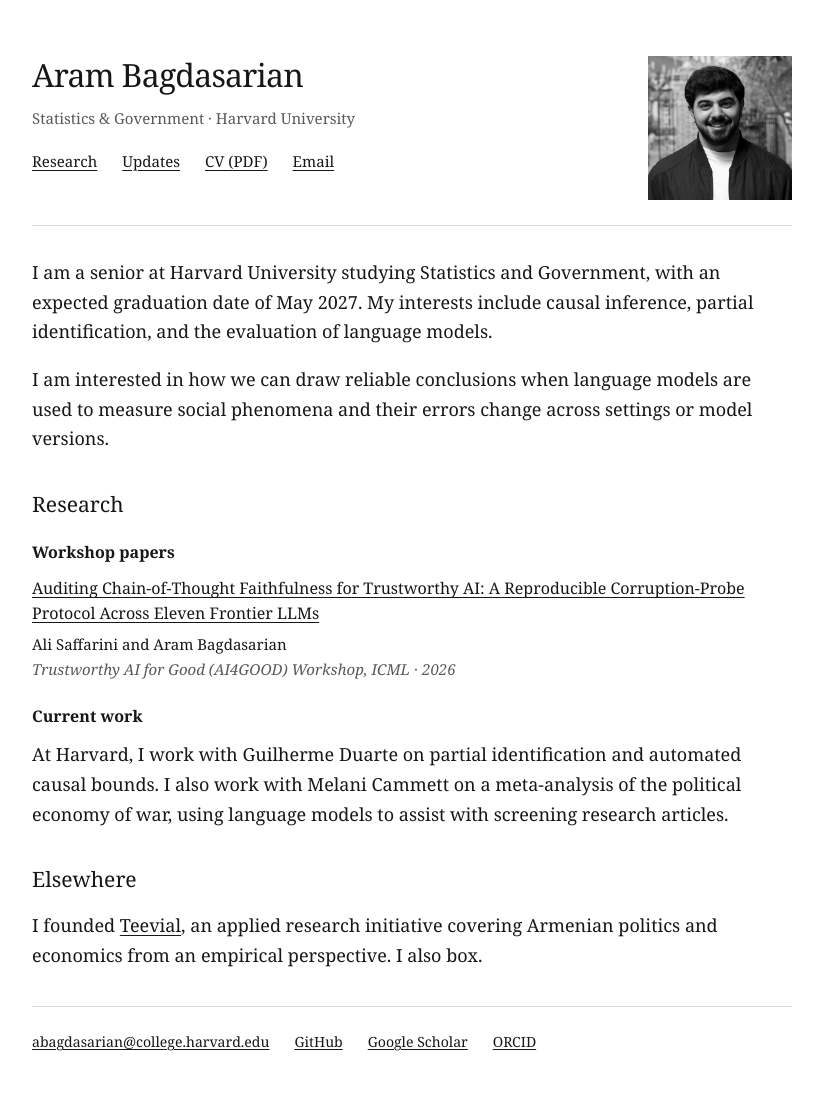
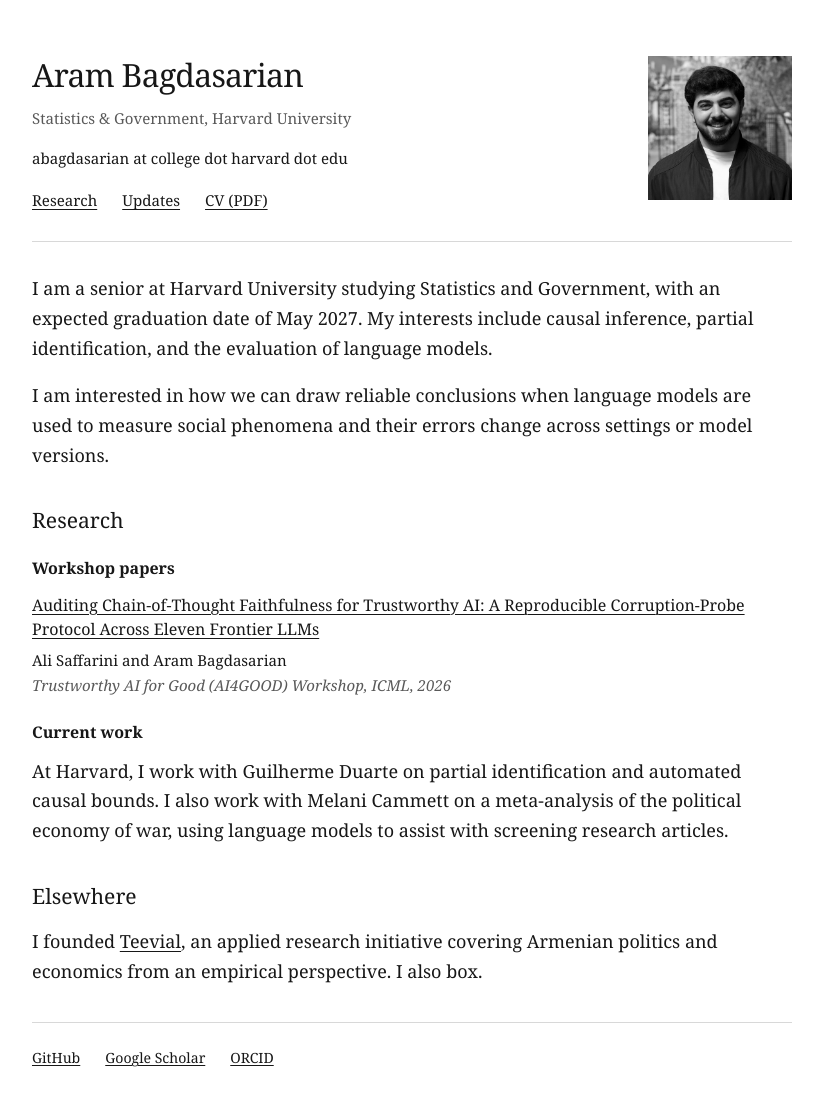
Before and after one commit to arambagdasarian/arambagdasarian.github.io, a Jekyll site: the page built from index.html, in a window 1280 px wide. Shown: the whole page, without its empty margins (228-1051 px from the left). Built offline with Jekyll 4.4.1, drawn with Linux system fonts in a browser that asks for light colours.

Commit message:
Move email to header and remove middle-dot separators

```diff
--- a/_layouts/default.html
+++ b/_layouts/default.html
@@ -24,20 +24,19 @@
       {% if page.home %}
       <img class="portrait" src="{{ '/assets/images/aram-bagdasarian.jpg' | relative_url }}" alt="Aram Bagdasarian" width="448" height="448">
       <h1 class="site-name">{{ site.title }}</h1>
-      <p class="affiliation">Statistics &amp; Government · Harvard University</p>
+      <p class="affiliation">Statistics &amp; Government, Harvard University</p>
       {% else %}
       <a class="site-name home-link" href="{{ '/' | relative_url }}">{{ site.title }}</a>
       {% endif %}
+      <p class="contact-email">abagdasarian at college dot harvard dot edu</p>
       <nav aria-label="Main navigation">
         <a href="{{ '/' | relative_url }}#research">Research</a>
         <a href="{{ '/updates/' | relative_url }}"{% if page.url == '/updates/' %} aria-current="page"{% endif %}>Updates</a>
         <a href="{{ site.cv_path | relative_url }}">CV (PDF)</a>
-        <a href="mailto:{{ site.email }}">Email</a>
       </nav>
     </header>
     <main id="main" tabindex="-1">{{ content }}</main>
     <footer class="site-footer">
-      <a href="mailto:{{ site.email }}">{{ site.email }}</a>
       <a href="{{ site.github_url }}">GitHub</a>
       {% if site.google_scholar_url %}<a href="{{ site.google_scholar_url | escape }}">Google Scholar</a>{% endif %}
       {% if site.orcid_url %}<a href="{{ site.orcid_url }}" rel="me">ORCID</a>{% endif %}
--- a/_layouts/post.html
+++ b/_layouts/post.html
@@ -5,7 +5,7 @@
   <header class="post-header">
     <p class="back-link"><a href="{{ '/updates/' | relative_url }}">All updates</a></p>
     <h1>{{ page.title | escape }}</h1>
-    <p class="post-date"><time datetime="{{ page.date | date_to_xmlschema }}">{{ page.date | date: '%B %-d, %Y' }}</time>{% if page.updated %}<span> · Updated <time datetime="{{ page.updated | date_to_xmlschema }}">{{ page.updated | date: '%B %-d, %Y' }}</time></span>{% endif %}</p>
+    <p class="post-date"><time datetime="{{ page.date | date_to_xmlschema }}">{{ page.date | date: '%B %-d, %Y' }}</time>{% if page.updated %}<span>, Updated <time datetime="{{ page.updated | date_to_xmlschema }}">{{ page.updated | date: '%B %-d, %Y' }}</time></span>{% endif %}</p>
   </header>
   <div class="post-body">{{ content }}</div>
 </article>
--- a/assets/style.css
+++ b/assets/style.css
@@ -25,8 +25,9 @@
 .has-portrait { position: relative; padding-right: 176px; min-height: 226px; }
 .portrait { position: absolute; top: 56px; right: 0; display: block; width: 144px; height: 144px; }
 .affiliation { color: var(--muted); font-size: .94rem; margin: 10px 0 15px; }
+.contact-email { font-size: .94rem; margin: 0 0 15px; }
 nav { display: flex; flex-wrap: wrap; gap: 6px 25px; font-size: .94rem; }
-.home-link + nav { margin-top: 20px; }
+.home-link + .contact-email { margin-top: 10px; }
 nav a { padding: 3px 0; }
 nav [aria-current="page"] { text-decoration-thickness: 2px; }
 main { min-height: 180px; }
--- a/index.html
+++ b/index.html
@@ -15,7 +15,7 @@
     <li>
       <h4><a href="{{ paper.url }}">{{ paper.title | escape }}</a></h4>
       <p>{{ paper.authors | escape }}</p>
-      <p class="research-venue">{{ paper.venue | escape }} · {{ paper.year }}</p>
+      <p class="research-venue">{{ paper.venue | escape }}, {{ paper.year }}</p>
     </li>
     {% endfor %}
   </ul>
```
Also changed, not shown: README.md.
